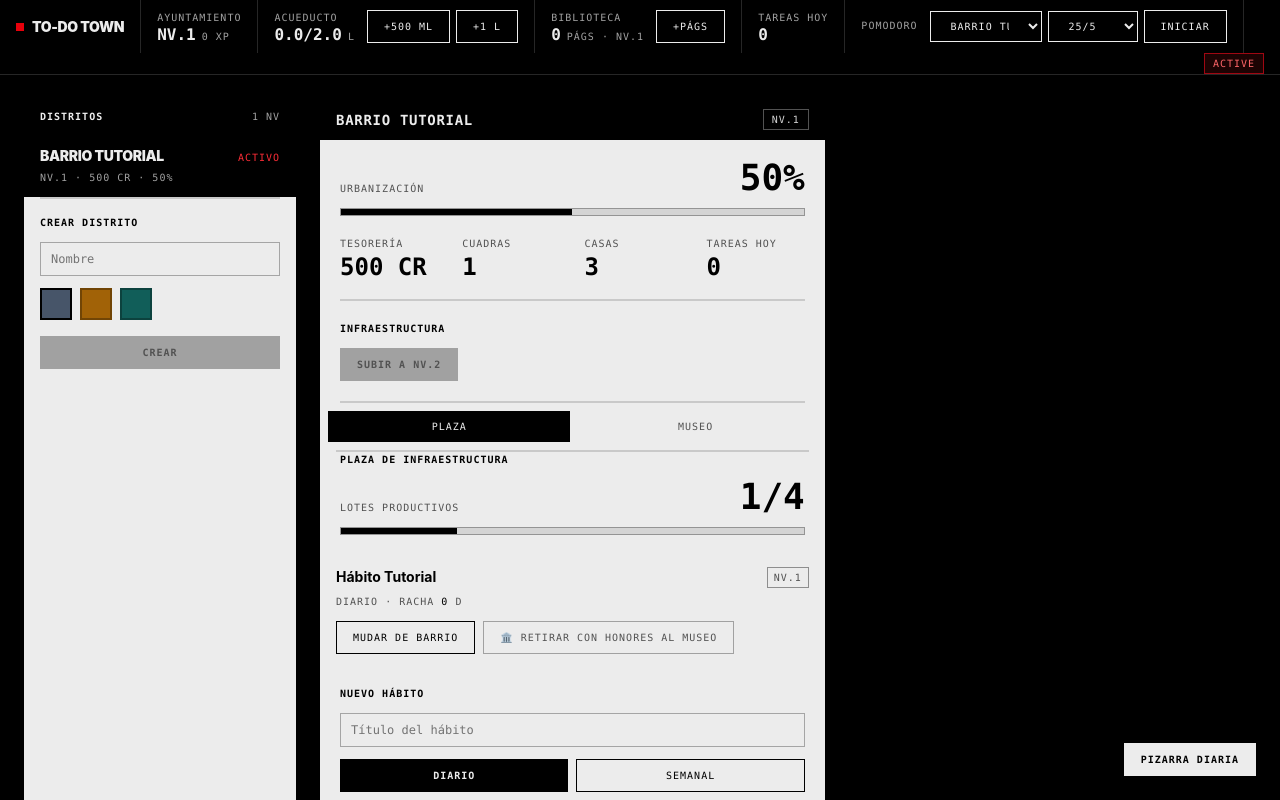
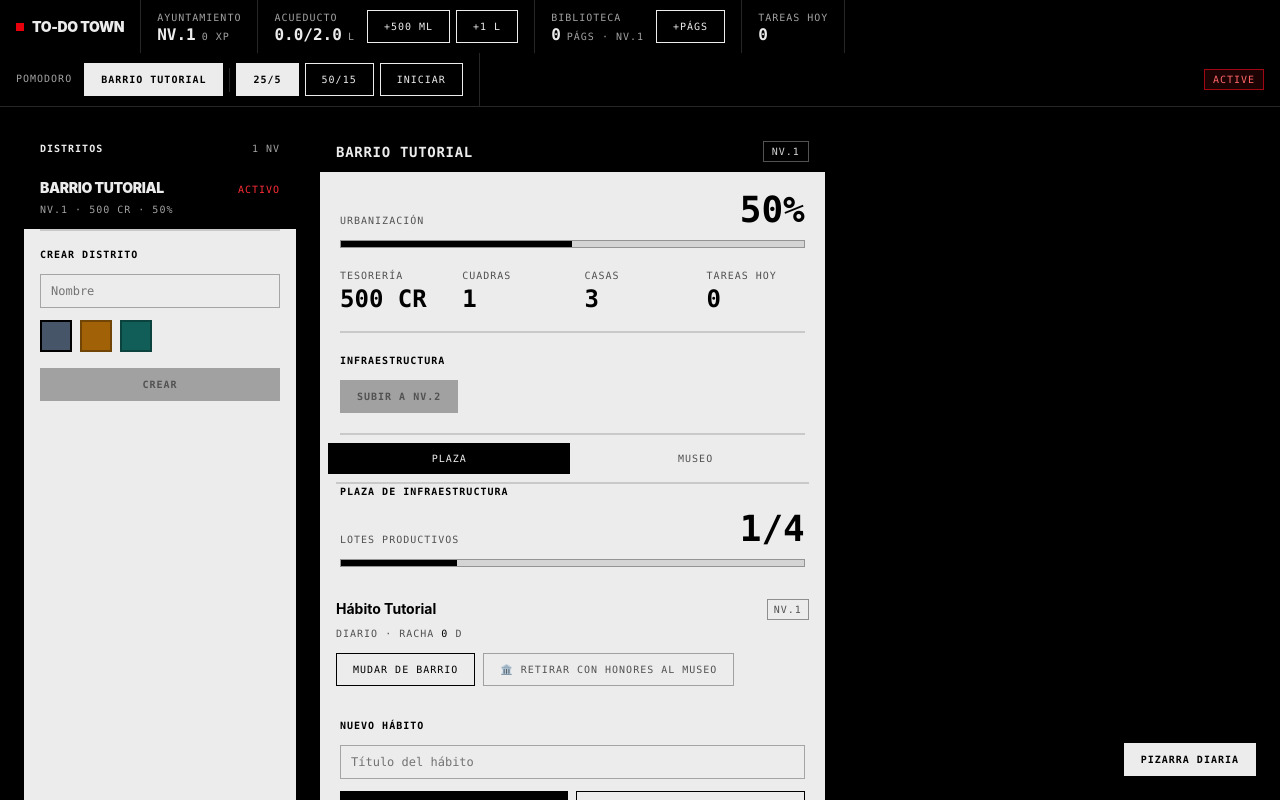
Before and after one commit to JuanCaccia/To-Do_Town, a React (Vite) app: page / in a window 1280 px wide. Built offline with nearby package versions, Linux system fonts and the light colour scheme.

Commit message:
fix(ui): replace native selects with preset and neighborhood chips

```diff
--- a/src/ui/hud/FocusTimer.tsx
+++ b/src/ui/hud/FocusTimer.tsx
@@ -80,31 +80,36 @@ export function FocusTimer({ state }: FocusTimerProps) {
 
   if (startedAt === null) {
     return (
-      <div className="flex items-center gap-1.5">
-        <select
-          className={`${BUTTON_OUTLINE_ON_DARK} max-w-28`}
-          aria-label="Barrio de la sesión"
-          value={neighborhoodId}
-          onChange={(event) => setNeighborhoodId(event.target.value)}
-        >
+      <div className="flex flex-wrap items-center gap-1.5">
+        <div className="flex flex-wrap items-center gap-1.5">
           {neighborhoods.map((id) => (
-            <option key={id} value={id}>
+            <button
+              key={id}
+              type="button"
+              className={id === neighborhoodId ? BUTTON_PRIMARY_ON_DARK : BUTTON_OUTLINE_ON_DARK}
+              aria-pressed={id === neighborhoodId}
+              onClick={() => setNeighborhoodId(id)}
+            >
               {state.neighborhoods[id]?.name ?? id}
-            </option>
+            </button>
           ))}
-        </select>
-        <select
-          className={`${BUTTON_OUTLINE_ON_DARK} max-w-24`}
-          aria-label="Preset Pomodoro"
-          value={presetId}
-          onChange={(event) => setPresetId(event.target.value)}
-        >
+        </div>
+        <span aria-hidden className="h-6 w-px bg-neutral-800" />
+        <div className="flex flex-wrap items-center gap-1.5">
           {presets.map((candidate) => (
-            <option key={candidate.id} value={candidate.id}>
+            <button
+              key={candidate.id}
+              type="button"
+              className={
+                candidate.id === presetId ? BUTTON_PRIMARY_ON_DARK : BUTTON_OUTLINE_ON_DARK
+              }
+              aria-pressed={candidate.id === presetId}
+              onClick={() => setPresetId(candidate.id)}
+            >
               {candidate.name}
-            </option>
+            </button>
           ))}
-        </select>
+        </div>
         <button
           type="button"
           className={BUTTON_OUTLINE_ON_DARK}
```
